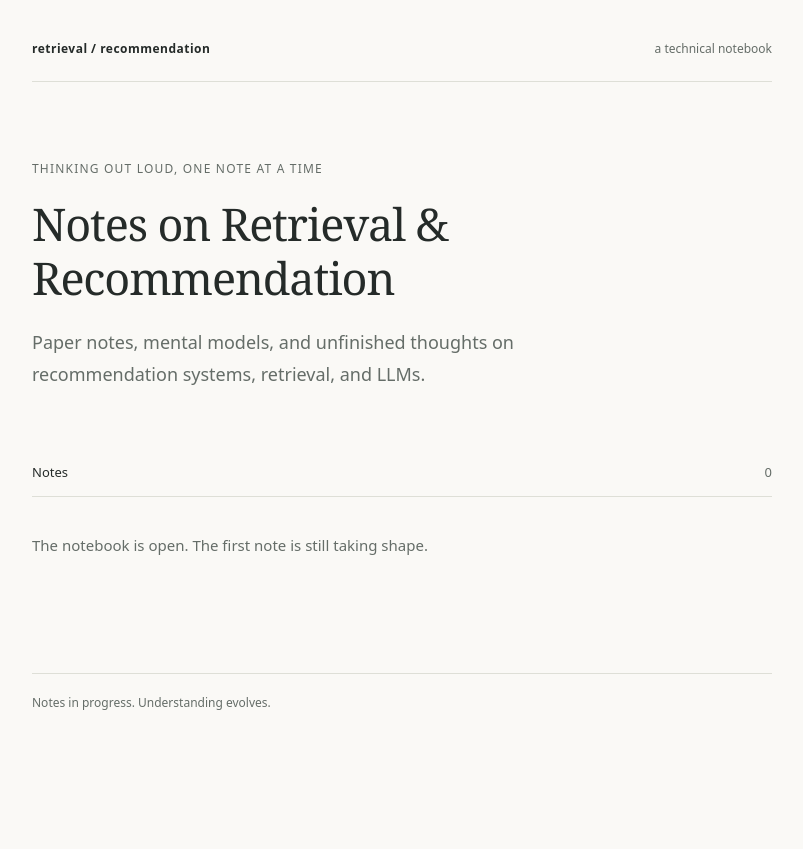
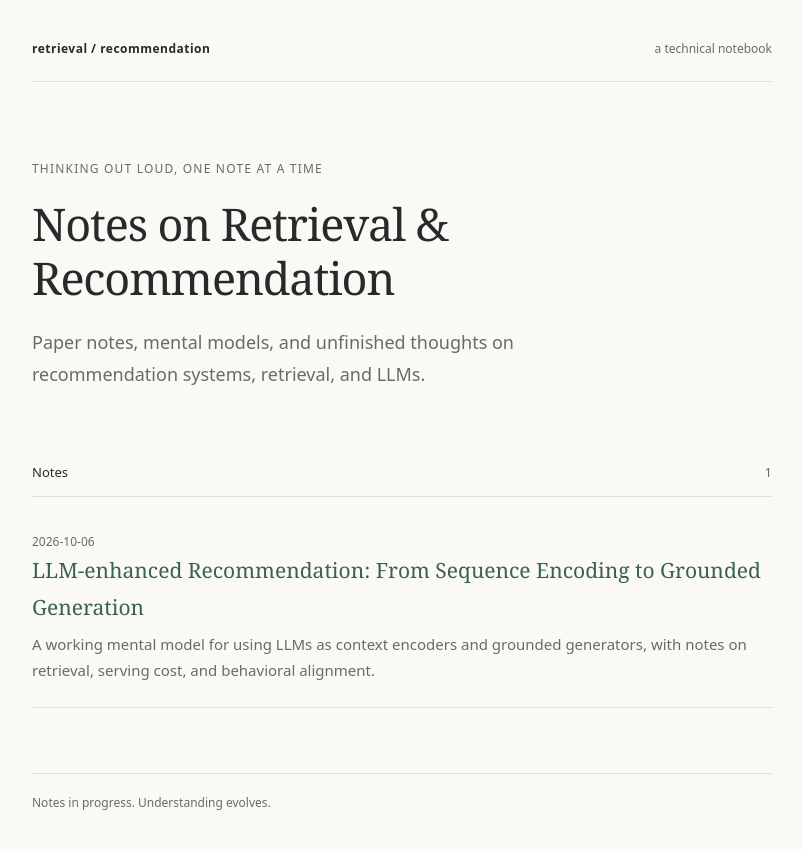
Before and after one commit to notes-latent/notes-latent.github.io, a Jekyll site: the page built from index.html, in a window 1280 px wide. Shown: the top 849 px of the page, without its empty margins (238-1041 px from the left). Built offline with Jekyll 4.4.1, drawn with Linux system fonts in a browser that asks for light colours; some of the changed lines change nothing that is shown.

Commit message:
Publish first note on LLM-enhanced recommendation

```diff
--- a/_config.yml
+++ b/_config.yml
@@ -19,6 +19,7 @@ defaults:
     values:
       layout: post
 exclude:
+  - AGENTS.md
   - README.md
   - Gemfile
   - Gemfile.lock
--- /dev/null
+++ b/_posts/2026-10-06-llm-enhanced-recommendation.md
@@ -0,0 +1,294 @@
+---
+layout: post
+title: "LLM-enhanced Recommendation: From Sequence Encoding to Grounded Generation"
+description: "A working mental model for using LLMs as context encoders and grounded generators, with notes on retrieval, serving cost, and behavioral alignment."
+---
+
+## 1. High-level observation
+
+Reading public work on sequential recommendation, generative recommendation, and language-model-based retrieval and ranking, I find two useful directions:
+
+1. **Use an LLM as a rich context / sequence encoder**, while keeping expensive candidate-by-candidate scoring outside the LLM.
+2. **Use an LLM for grounded generation or target-conditioned understanding**, then connect its output back to retrieval, ranking, or direct recommendation.
+
+My working interpretation is that language models are useful where **semantic understanding and flexible context modeling matter**, while efficient recommendation components can handle **large-scale scoring and serving**. HLLM illustrates language-model-based item and user modeling; TIGER illustrates recommendation through generated item identifiers. These are different architectures, rather than implementations of one universal recipe. [HLLM](https://arxiv.org/abs/2409.12740), [TIGER](https://arxiv.org/abs/2305.05065).
+
+This article is a synthesis of public research and ideas I want to explore. The two directions are a mental model, not an exhaustive taxonomy or a claim that the entire industry is converging on one design. A generative recommender also need not be a pretrained natural-language LLM: TIGER, for example, trains a sequence-to-sequence model over semantic item IDs.
+
+## 2. Direction I: LLM as a context and sequence encoder
+
+### 2.1 Motivation
+
+A straightforward idea is to feed user history, the current context, and every candidate item into an LLM and ask it to score the candidates. For a ranking stage with hundreds or thousands of candidates, repeated candidate-conditioned inference can become expensive.
+
+A practical decomposition is:
+
+**User history / context → LLM → user or context representation → lightweight downstream scorer → candidate score**
+
+The expensive computation happens mainly on the context side and is amortized across candidates. This is an architectural option, not a guarantee of cheap serving: context length, model size, update frequency, caching, and latency still matter.
+
+HLLM is a concrete related example: an Item LLM extracts content representations, and a User LLM models the sequence of those representations to predict future interests. Its inputs are not simply a free-form textual transcript of user behavior. [HLLM](https://arxiv.org/abs/2409.12740).
+
+### 2.2 From feature engineering to context engineering
+
+Classic sequential recommenders such as GRU4Rec, SASRec, and BERT4Rec learn from interaction sequences, commonly represented as item IDs:
+
+**Item ID → item ID → item ID → …**
+
+They use different sequence-learning mechanisms: recurrent modeling, causal self-attention, and bidirectional masked-item prediction, respectively. [GRU4Rec](https://arxiv.org/abs/1511.06939), [SASRec](https://arxiv.org/abs/1808.09781), [BERT4Rec](https://arxiv.org/abs/1904.06690).
+
+In a broader recommendation system, additional features might include engagement type, dwell time, click / save / purchase, category, timestamp, and session information. Language models provide another way to combine heterogeneous information. P5, for example, expresses recommendation tasks and their inputs in a shared text-to-text format. [P5](https://arxiv.org/abs/2203.13366).
+
+A hypothetical textual history could look like this:
+
+> User searched for X, viewed Y for 40 seconds, saved Z, skipped A, and recently engaged with several items related to B.
+
+Here, the duration is an illustrative value, not a reported production metric. The LLM could encode such a sequence into a latent representation.
+
+The shift I find useful is:
+
+- **Traditional sequential recommendation:** substantial effort goes into sequence architecture and input features.
+- **LLM-based sequence modeling:** more of the iteration may move toward context construction, event selection, compression, and representation format.
+
+Once a useful base encoder exists, some changes to the history representation may not require redesigning the architecture. This is my interpretation of a design opportunity; it does not mean feature schemas, recommendation-specific training, or model architecture cease to matter.
+
+### 2.3 Why this is useful
+
+Textual or structured semantic representations can make heterogeneous signals easier to combine. Search queries, item metadata, actions, durations, and behavioral summaries can share an input format.
+
+They also create a flexible experimental surface. We can change:
+
+- which events are included;
+- how engagement strength and negative feedback are represented;
+- how recent versus long-term behavior is summarized;
+- whether events are chronological or grouped by intent;
+- whether the current task or long-term preference receives more emphasis.
+
+Some experiments can therefore become changes to **context representation** rather than new feature towers. They still need evaluation: natural language can lose numerical precision, consume many tokens, or obscure useful structure. A richer input is not automatically a better input.
+
+### 2.4 LLM compression before downstream ranking
+
+Long histories create context-length and inference-cost problems. One possible pipeline is:
+
+**Raw history → context selection / compression → LLM encoding → compact representation → downstream ranking**
+
+Depending on the architecture and training objective, the compact representation might use a last-token or special-token hidden state, pooling, a learned projection, or a task-specific embedding head. These are design options, not interchangeable choices proven equally effective.
+
+The architectural idea is to separate **expensive semantic understanding** from **cheap candidate scoring**. After the representation is produced, the scorer can use an MLP, a two-tower retrieval model, a ranking network, or candidate interaction features. The representation and downstream scoring objective must be aligned; extracting an arbitrary hidden state is not enough.
+
+### 2.5 Another option: generative scoring
+
+A different approach expresses relevance scoring as language modeling:
+
+**Query + context + candidate → language model → relevance-label token probabilities → score**
+
+For example, the output might be “Yes” / “No.” The monoT5 work demonstrates this idea for document ranking, using the probabilities of relevance-label tokens. Its evidence is from information retrieval, rather than personalized recommendation. [Document Ranking with a Pretrained Sequence-to-Sequence Model](https://arxiv.org/abs/2003.06713).
+
+The distinction is:
+
+| Architecture | Computation | Main tradeoff |
+| --- | --- | --- |
+| Embedding style | Context → representation → downstream scorer | Context encoding can be shared across candidates |
+| Candidate-conditioned generative scoring | Context + candidate → token probabilities | Richer interactions, with repeated candidate-conditioned computation |
+
+The second approach is often easier to justify for reranking a small candidate set. Prefix caching and batching can help, but do not remove all candidate-specific cost. A useful score might normalize probabilities over the chosen relevance labels; a raw logit is not automatically a calibrated relevance probability.
+
+## 3. Direction II: LLM as grounded generation
+
+Generation is particularly natural when the output itself is semantic: a recommended query, autocomplete suggestion, rewrite, tag, category, or explanation. GQR directly frames query recommendation as generation; P5 covers multiple recommendation tasks through text-to-text learning. [Generating Query Recommendations via LLMs](https://arxiv.org/abs/2405.19749), [P5](https://arxiv.org/abs/2203.13366).
+
+Discrete item representations provide another action space. TIGER predicts semantic IDs, which resolve to catalog items rather than arbitrary text. [TIGER](https://arxiv.org/abs/2305.05065).
+
+### 3.1 General versus personalized understanding
+
+I find it useful to distinguish two settings.
+
+**General / aggregate-context understanding.** We want to interpret a target query or item without strong user personalization. Possible evidence includes related queries, related items, categories, aggregate activity, or co-engagement patterns.
+
+For example, **“jaguar”** admits several intents. Related searches and clicked-item categories could help narrow the likely interpretation. This is an illustrative design, not an experiment reported here. Aggregate context is also broader than popularity: a frequent intent need not be the right intent for a particular request.
+
+**Personalized understanding.** We additionally condition on user context:
+
+**Target + global context + user history → target-conditioned understanding**
+
+The result can guide downstream recommendation. It also changes serving economics: a representation conditioned on every candidate cannot be computed just once and reused unchanged across the entire candidate set. Conditioning on the current query or task can provide a more manageable middle ground.
+
+### 3.2 Generation does not necessarily mean displaying generated text
+
+Generation can play at least two roles.
+
+**Direct generation:** produce a suggestion, query, tag, or description that can be surfaced after validation.
+
+**Generate-to-retrieve:** produce an intermediate representation and map it back into a controlled space:
+
+**Context → generated intent / concept / representation → retrieve candidates → rank candidates**
+
+The intermediate output might be keywords, categories, structured attributes, graph nodes, or semantic IDs. Those options require different mapping and validation mechanisms; invented categories or invalid identifiers do not become grounded simply because they are structured.
+
+HyDE is a related example from information retrieval: it generates a hypothetical document, encodes it, and retrieves real documents from a corpus. TIGER takes a different route by generating catalog-linked semantic IDs. These illustrate two distinct ways generation can connect to retrieval. [HyDE](https://arxiv.org/abs/2212.10496), [TIGER](https://arxiv.org/abs/2305.05065).
+
+I think of this role as **semantic planning**: flexible generation proposes a direction, while retrieval and validation anchor the result to available content. This description does not imply that the model performs reliable multi-step reasoning.
+
+## 4. Grounded generation may matter more than prompt polishing
+
+My hypothesis is that improving **the evidence a model sees** can matter more than repeatedly polishing descriptive instructions.
+
+A prompt can explain the platform, the recommendation surface, and what a good result should look like. But relevant behavioral evidence, related queries, item metadata, or graph neighborhoods may provide information that instructions alone cannot supply.
+
+RA-GQR is a concrete example: it retrieves similar queries from logs to construct the prompt, and its paper reports improvements over the unaugmented GQR approach on its evaluation collections. That supports the usefulness of retrieved evidence in this setting; it does not establish a universal rule that grounding always beats prompt optimization. [Generating Query Recommendations via LLMs](https://arxiv.org/abs/2405.19749).
+
+The research question I take from this is:
+
+> What information should we retrieve, compress, and present to the model before generation?
+
+This is a recommendation-specific context-engineering problem. Evidence quality, recency, coverage, and availability at decision time all matter. Grounding in biased or irrelevant logs can make the model confidently wrong.
+
+## 5. A possible training pipeline: teacher SFT → exploration → preference optimization
+
+The following is a design sketch assembled from related ideas. I am not claiming that every cited system uses this exact three-stage pipeline.
+
+### Stage 1: Teacher-generated SFT
+
+A powerful teacher can generate candidate outputs or supporting rationales. After filtering and validation, these can supervise a smaller production model:
+
+**Teacher → validated training outputs → SFT dataset → smaller model**
+
+Distilling Step-by-Step shows that LLM-produced rationales can help train smaller models on NLP tasks. It motivates the teacher–student idea, but is not evidence for this entire recommendation pipeline. Teacher outputs are synthetic supervision, not guaranteed high-quality labels. [Distilling Step-by-Step](https://arxiv.org/abs/2305.02301).
+
+### Stage 2: Controlled exploration
+
+The SFT model could generate multiple recommendations. Sampling diversity can broaden the candidate pool, while a separate exposure policy decides what eligible outputs users actually see:
+
+**SFT model → diverse candidates → validation / exposure policy → logged interactions**
+
+Higher temperature alone is not a well-defined exploration policy. The system needs controlled exposure, known or estimable selection probabilities where applicable, and feedback tied to the decision context. We observe feedback only for exposed outputs; unshown candidates are not observed negatives. Logged-bandit learning formalizes this partial-feedback problem. [Counterfactual Risk Minimization](https://arxiv.org/abs/1502.02362).
+
+### Stage 3: Preference alignment
+
+The feedback can inform different optimization methods:
+
+- **DPO-style learning:** build justified, context-matched preferred / less-preferred output pairs and optimize their relative likelihood.
+- **RL-style optimization:** define a reward, account for the behavior policy and data collection process, and optimize the recommendation policy.
+
+DPO provides a preference-learning objective, not a method for automatically turning arbitrary click logs into valid preference pairs. [DPO](https://arxiv.org/abs/2305.18290).
+
+A concrete recommendation example of alignment from user interactions is OneRec-V2, which uses behavioral feedback with duration-aware reward shaping and policy-optimization adjustments. It supports the behavioral-alignment part of this discussion, not the claim that teacher-generated SFT is always its starting point. [OneRec-V2](https://arxiv.org/abs/2508.20900).
+
+## 6. Why direct behavioral feedback is attractive—and still biased
+
+A learned engagement model can be inaccurate or inherit biases from its training data. Optimizing a generator against that model can exploit its errors. OneRec-V2 discusses this motivation for using real user feedback. [OneRec-V2](https://arxiv.org/abs/2508.20900).
+
+However, **real behavior is not unbiased ground truth**. Exposure, position, popularity, and selection affect what is observed. Clicks and dwell time also need not equal satisfaction. Unbiased Learning-to-Rank demonstrates why directly treating biased clicks as relevance labels can be problematic. [Unbiased Learning-to-Rank with Biased Feedback](https://arxiv.org/abs/1608.04468).
+
+A possible bootstrap loop is:
+
+**Teacher → SFT → controlled exploration → behavioral feedback → preference data / reward → improved policy**
+
+The appeal is progressively adding **task-specific behavioral supervision** to synthetic supervision. The qualification is that exposure design, reward definition, and bias correction remain necessary. Replacing a reward model with logged clicks does not make those problems disappear. [Counterfactual Risk Minimization](https://arxiv.org/abs/1502.02362).
+
+## 7. Important distinction: DPO versus GRPO
+
+**DPO** is naturally suited to preference pairs for the same conditioning context. It optimizes a policy relative to a reference model without explicitly fitting a separate reward model or sampling during the standard training objective. [DPO](https://arxiv.org/abs/2305.18290).
+
+**GRPO**, introduced in DeepSeekMath, is a policy-optimization method that samples a group of outputs from a sampling policy and uses their relative rewards to form advantages. It avoids a separately trained critic. The original paper concerns mathematical reasoning, not a deployed recommendation system. [DeepSeekMath](https://arxiv.org/abs/2402.03300).
+
+So I would avoid describing standard GRPO simply as an “off-policy update.” A more useful abstraction is:
+
+| Method | Typical training signal | Important qualification |
+| --- | --- | --- |
+| DPO | Context-matched preference pairs | Logged engagement needs processing before it constitutes valid pairs |
+| GRPO / related RL methods | Sampled outputs and their rewards | Sampling policy, likelihood ratios, and update constraints matter |
+
+The original GRPO formulation can update using samples from an older policy with importance-ratio terms. It is therefore more precise to describe its sampling-and-update procedure than to impose an absolute on-policy / off-policy label. Replay and other variants introduce further design choices. [DeepSeekMath](https://arxiv.org/abs/2402.03300).
+
+## 8. A unified view
+
+### Pattern A: Representation-first
+
+**Behavioral sequence → context engineering → LLM encoder → representation → retrieval / ranking**
+
+The question is:
+
+> What does this user/context mean?
+
+The main bottlenecks include sequence construction, compression, representation learning, embedding quality, and serving cost.
+
+### Pattern B: Generation-first
+
+**Behavioral / target context → grounding → model generation → intent / query / category / semantic ID → retrieval or direct recommendation**
+
+The question is:
+
+> Given this context, what should we recommend or search for next?
+
+The main bottlenecks include grounding, action-space control, invalid or unsupported outputs, exploration, reward design, and preference alignment.
+
+The patterns can be combined. A system might encode history, generate an intent, retrieve catalog items, and rerank them. A generation-first system need not preserve a traditional scorer, and an encoder-first system need not serialize everything as text.
+
+## 9. Broader trend
+
+One way I interpret these research directions is:
+
+**ID sequence modeling → semantic sequence modeling → context-conditioned representation learning → grounded generation**
+
+This is a conceptual progression, not a chronological replacement of older methods. Efficient ID-based models remain useful, and not all generative recommenders inherit natural-language understanding from an LLM.
+
+The design question becomes:
+
+> What information should the model see, how should it be represented, and what decision should the model itself be responsible for?
+
+That is why I expect context engineering to become more important in recommendation. Some experiments can change event selection, target-conditioned grounding, representation format, intermediate concepts, or downstream retrieval without redesigning the entire sequence model. Whether that tradeoff works should be measured against strong, cheaper baselines.
+
+## 10. Ideas worth exploring
+
+These are research questions, rather than established results of the cited papers.
+
+### 1. Target-conditioned sequence compression
+
+**History + current query → query-specific user representation**
+
+Could this preserve useful information better than one universal user embedding? The serving tradeoff depends on whether the target is one query or thousands of candidate items.
+
+### 2. Generate-to-retrieve
+
+**Model → intents / concepts / semantic IDs → retrieval**
+
+How can intermediate generation stay flexible while reliably resolving to valid catalog content?
+
+### 3. Context engineering as an optimization layer
+
+**Raw events → selection → compression → ordering → representation → model**
+
+Can we learn or systematically evaluate the context pipeline itself, including what information compression discards?
+
+### 4. Exploration as data generation
+
+Can controlled generation and exposure deliberately collect useful preference data? Diversity at generation time should be evaluated separately from the policy that exposes recommendations.
+
+### 5. Separate semantic intelligence from large-scale scoring
+
+Where does an expensive foundation model provide enough marginal value to justify its cost? A practical experiment would compare hybrid designs with strong conventional retrieval and ranking baselines under the same latency and resource budget.
+
+## References
+
+The papers below support specific mechanisms discussed above. Cross-domain papers are identified in the text; they are not presented as evidence of production recommendation deployment.
+
+1. Hidasi et al. (2015 preprint; ICLR 2016). [Session-based Recommendations with Recurrent Neural Networks](https://arxiv.org/abs/1511.06939). GRU4Rec.
+2. Kang and McAuley (2018). [Self-Attentive Sequential Recommendation](https://arxiv.org/abs/1808.09781). SASRec.
+3. Sun et al. (2019). [BERT4Rec: Sequential Recommendation with Bidirectional Encoder Representations from Transformer](https://arxiv.org/abs/1904.06690).
+4. Chen et al. (2024). [HLLM: Enhancing Sequential Recommendations via Hierarchical Large Language Models for Item and User Modeling](https://arxiv.org/abs/2409.12740).
+5. Nogueira, Jiang, and Lin (2020 arXiv version). [Document Ranking with a Pretrained Sequence-to-Sequence Model](https://arxiv.org/abs/2003.06713). Relevance-label generation for document ranking.
+6. Geng et al. (2022). [Recommendation as Language Processing (RLP): A Unified Pretrain, Personalized Prompt & Predict Paradigm (P5)](https://arxiv.org/abs/2203.13366).
+7. Rajput et al. (2023). [Recommender Systems with Generative Retrieval](https://arxiv.org/abs/2305.05065). TIGER and semantic IDs.
+8. Gao et al. (2022 preprint; ACL 2023). [Precise Zero-Shot Dense Retrieval without Relevance Labels](https://arxiv.org/abs/2212.10496). HyDE.
+9. Bacciu et al. (2024). [Generating Query Recommendations via LLMs](https://arxiv.org/abs/2405.19749). GQR and retrieval-augmented GQR.
+10. Hsieh et al. (2023). [Distilling Step-by-Step! Outperforming Larger Language Models with Less Training Data and Smaller Model Sizes](https://arxiv.org/abs/2305.02301).
+11. Zhou et al. / OneRec Team (2025). [OneRec-V2 Technical Report](https://arxiv.org/abs/2508.20900).
+12. Rafailov et al. (2023). [Direct Preference Optimization: Your Language Model is Secretly a Reward Model](https://arxiv.org/abs/2305.18290).
+13. Shao et al. (2024). [DeepSeekMath: Pushing the Limits of Mathematical Reasoning in Open Language Models](https://arxiv.org/abs/2402.03300). Introduces GRPO.
+14. Joachims, Swaminathan, and Schnabel (2016 preprint; WSDM 2017). [Unbiased Learning-to-Rank with Biased Feedback](https://arxiv.org/abs/1608.04468).
+15. Swaminathan and Joachims (2015). [Counterfactual Risk Minimization: Learning from Logged Bandit Feedback](https://arxiv.org/abs/1502.02362).
+
+## Keywords
+
+`Sequential Recommendation` · `Generative Recommendation` · `LLM Recommendation` · `Context Engineering` · `Sequence Engineering` · `User Representation Learning` · `Target-aware Representation` · `Grounded Generation` · `Generate-to-Retrieve` · `Semantic ID` · `Query Recommendation` · `Autocomplete` · `LLM Ranker` · `Teacher-Student Distillation` · `SFT` · `DPO` · `GRPO` · `Online Exploration` · `Preference Alignment` · `Engagement Modeling`
```
Also changed, not shown: 1 other file.
